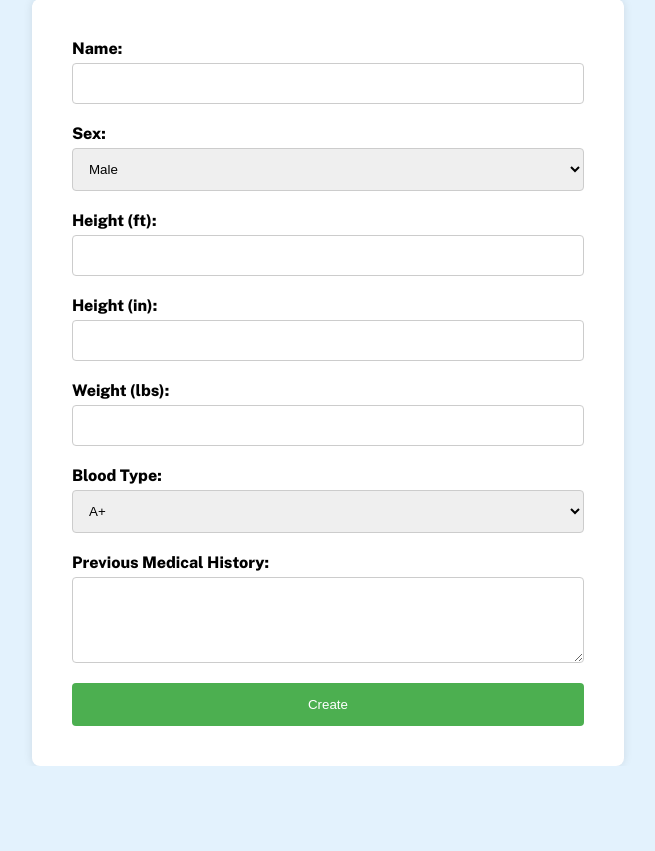
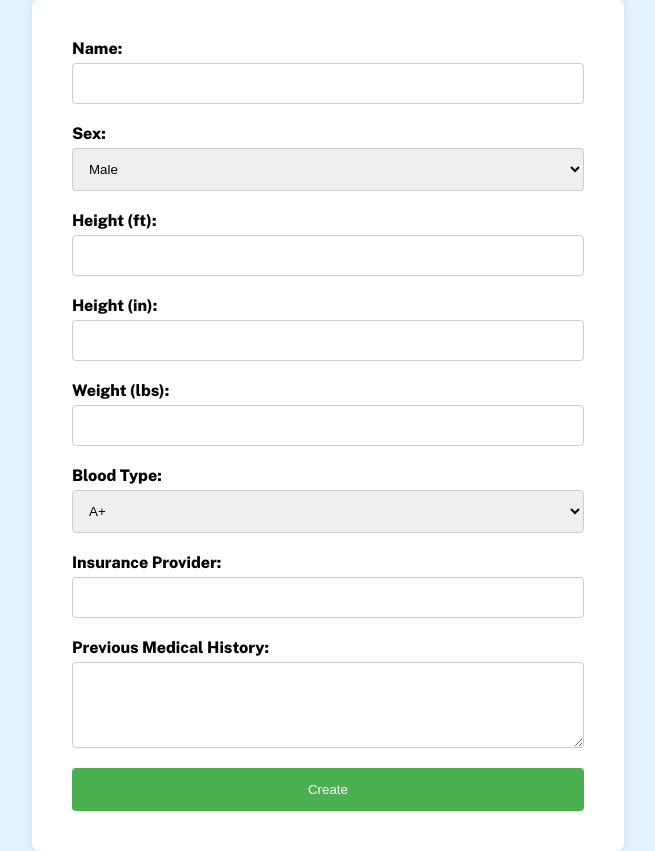
Before and after one commit to kxvalencia/capstone, a PHP site: page /create_patient_page.php in a window 1280 px wide. Shown: the part 250-1101 px from the top of the page, without its empty margins (312-967 px from the left). Before the commit the page ends 1016 px from the top, so only its background shows below. Run offline with PHP 8.4, Linux system fonts and the light colour scheme.

Commit message:
Add insurance provider support

```diff
--- a/create_patient_page.php
+++ b/create_patient_page.php
@@ -10,11 +10,13 @@ if ($_SERVER["REQUEST_METHOD"] == "POST") {
     $height_inches = $_POST['height_in'];
     $weight_pounds = $_POST['weight'];
     $blood_type = $_POST['bloodType'];
+    $insurance = $_POST['insurance'];
     $medical_history = $_POST['medicalHistory'];
 
-    $stmt = $pdo->prepare("INSERT INTO patients (name, sex, height_feet, height_inches, weight_pounds, blood_type, medical_history) VALUES (?, ?, ?, ?, ?, ?, ?)");
+    $stmt = $pdo->prepare("INSERT INTO patients (name, sex, height_feet, height_inches, weight_pounds, blood_type, medical_history, insurance) VALUES (?, ?, ?, ?, ?, ?, ?, ?)");
 
-    if ($stmt->execute([$name, $sex, $height_feet, $height_inches, $weight_pounds, $blood_type, $medical_history])) {
+
+    if ($stmt->execute([$name, $sex, $height_feet, $height_inches, $weight_pounds, $blood_type, $medical_history, $insurance])) {
         $message = 'Patient successfully added!';
     } else {
         $message = 'There was an error adding the patient. Please try again.';
@@ -93,6 +95,10 @@ $stmt = $pdo->prepare("INSERT INTO patients (name, sex, height_feet, height_inch
                 </select>
             </div>
             <div class="input-group">
+                <label for="insurance">Insurance Provider:</label>
+                <input type="text" id="insurance" name="insurance" required>
+            </div>
+            <div class="input-group">
                 <label for="medicalHistory">Previous Medical History:</label>
                 <textarea id="medicalHistory" name="medicalHistory" rows="4" required></textarea>
             </div>
```
